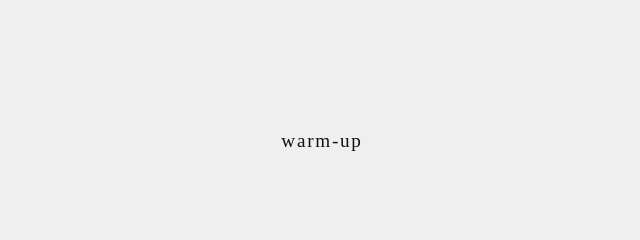
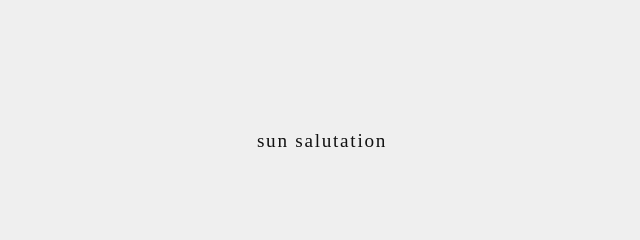
Before and after one commit to r-i-v-a/r-i-v-a.github.io, a plain HTML site: page sweat.html in a window 1280 px wide. Shown: the top 240 px of the page, 318-958 px from the left. Drawn offline with Linux system fonts and the light colour scheme.

```diff
--- a/sweat.html
+++ b/sweat.html
@@ -11,7 +11,7 @@
 	<div class="container">
 
 		<div class="row">
-			<p id="text">warm-up</p>
+			<p id="text">sun salutation</p>
 		</div>
 
 		<div class="row">
```
Also changed, not shown: 8 other files.
